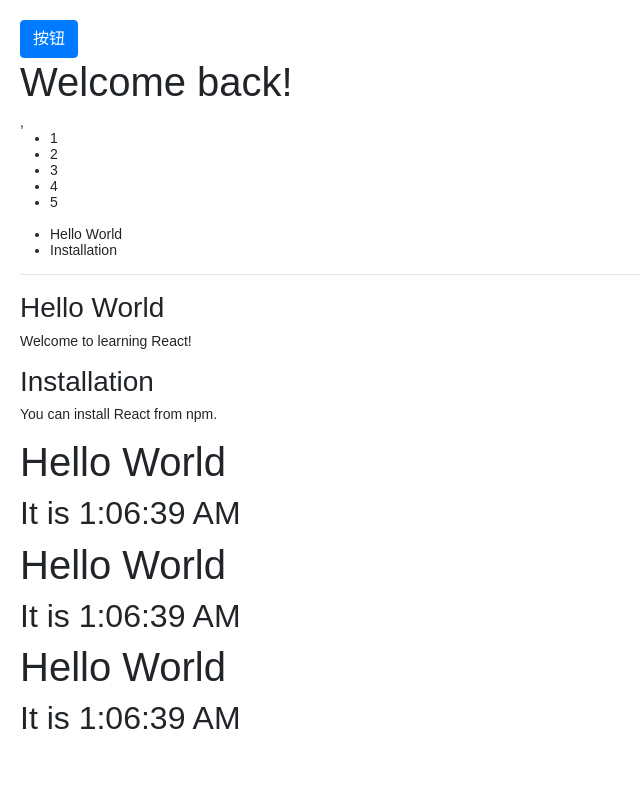
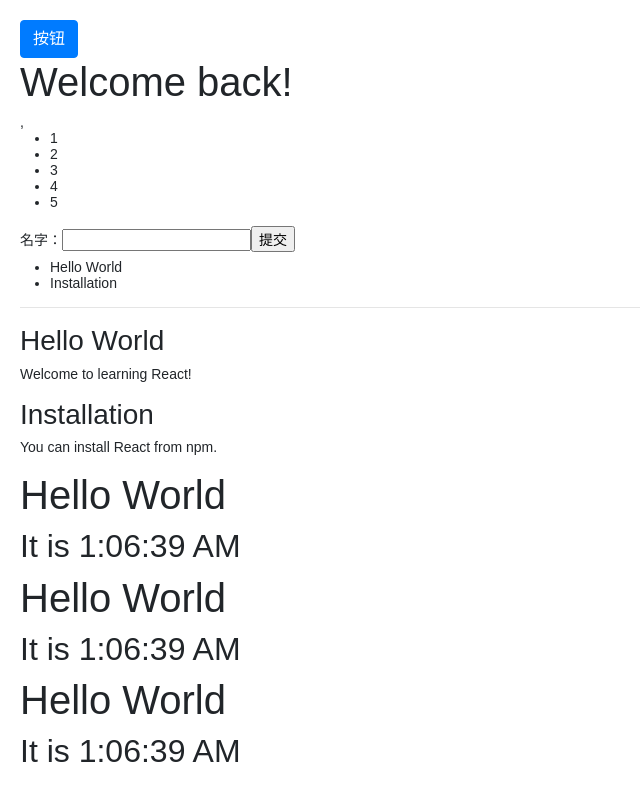
Before and after one commit to damingerdai/daming-react-ui, a React (Create React App) app: page / in a window 1280 px wide. Shown: the whole page, without its empty margins (0-640 px from the left). Built offline with nearby package versions, Linux system fonts and the light colour scheme.

Commit message:
feat: add name form

```diff
--- a/src/app/App.js
+++ b/src/app/App.js
@@ -3,6 +3,7 @@
 import { Greeting } from './greeting/Greeting';
 import { NumberList } from './list/numbers';
 import { Blog } from './blog/blog';
+import { NameForm } from './forms/NameForm';
 
 export class App extends React.Component {
 
@@ -32,6 +33,8 @@
 
         <NumberList numbers={numbers}></NumberList>
 
+        <NameForm />
+
         <Blog posts={posts}></Blog>
 
         <Clock></Clock>
--- /dev/null
+++ b/src/app/forms/NameForm.js
@@ -0,0 +1,32 @@
+/* eslint-disable no-useless-constructor */
+import React from 'react';
+
+export class NameForm extends React.Component {
+    constructor(props) {
+        super(props);
+        this.state = { value: '' };
+        this.handleChange = this.handleChange.bind(this);
+        this.handleSubmit = this.handleSubmit.bind(this);
+    }
+
+    handleChange(event) {
+        this.setState({value: event.target.value});
+    }
+
+    handleSubmit(event) {
+        alert('提交的名字：' + this.state.value);
+        event.preventDefaulat();
+    }
+
+    render() {
+        return (
+            <form onSubmit={this.handleSubmit}>
+                <label>
+                    名字：
+                    <input type="text" value={this.state.value} onChange={this.handleChange}></input>
+                </label>
+                <input type="submit" value="提交"></input>
+            </form>
+        )
+    }
+}
```
